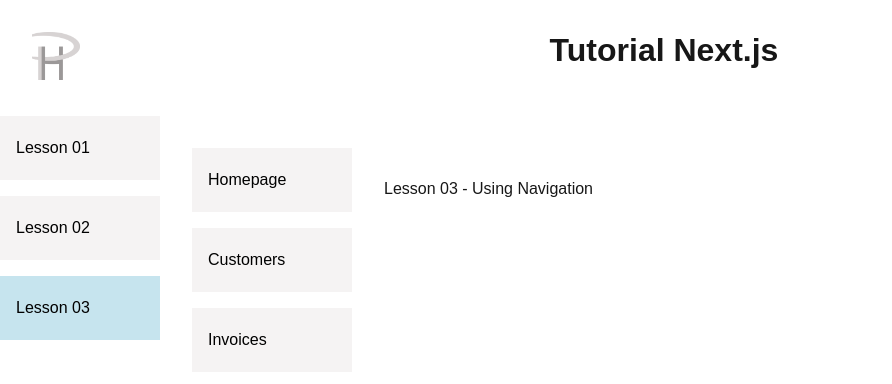
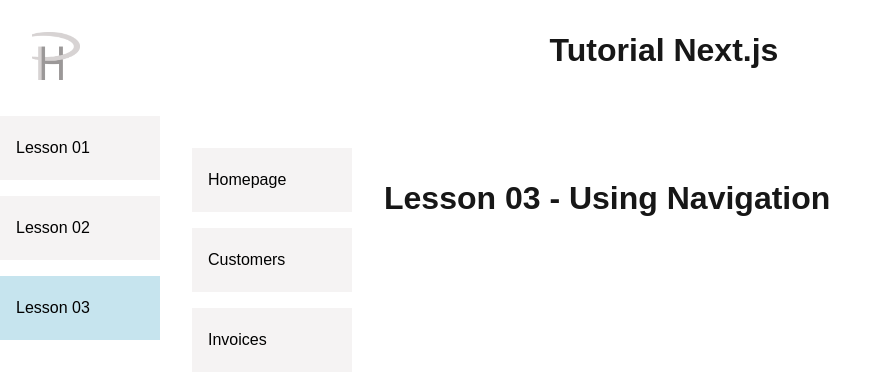
Before and after one commit to Yobuligo/tutorial.nextjs, a Next.js app: page /lesson03 in a window 1280 px wide. Shown: the top 384 px of the page, without its empty margins (0-892 px from the left). Built offline with nearby package versions, Linux system fonts and the light colour scheme.

Commit message:
Calling server actions

```diff
--- a/app/lesson03/page.tsx
+++ b/app/lesson03/page.tsx
@@ -1,3 +1,3 @@
 export default function Lesson03Page() {
-  return <>Lesson 03 - Using Navigation</>;
+  return <h1>Lesson 03 - Using Navigation</h1>;
 }
--- /dev/null
+++ b/app/lesson04/page.tsx
@@ -0,0 +1,3 @@
+export default function Lesson04Page() {
+  return <h1>Lesson04 - calling server actions</h1>;
+}
```
Also changed, not shown: app/lesson03/customers/page.tsx (+1 -9 lines), features/customerList/CustomerList.tsx (line endings or trailing spaces).
